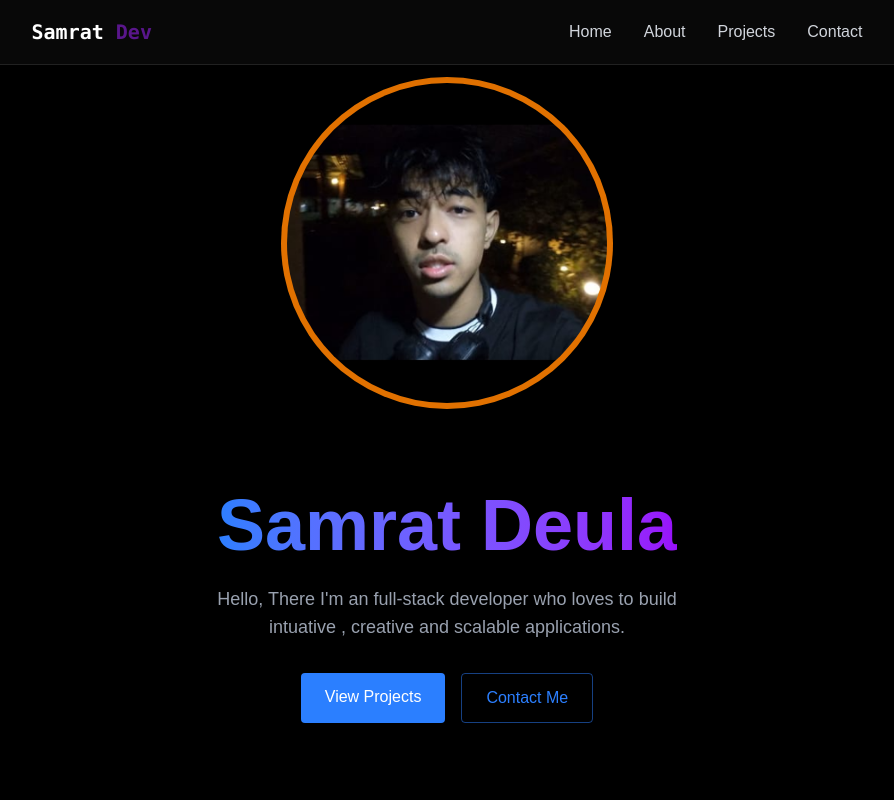
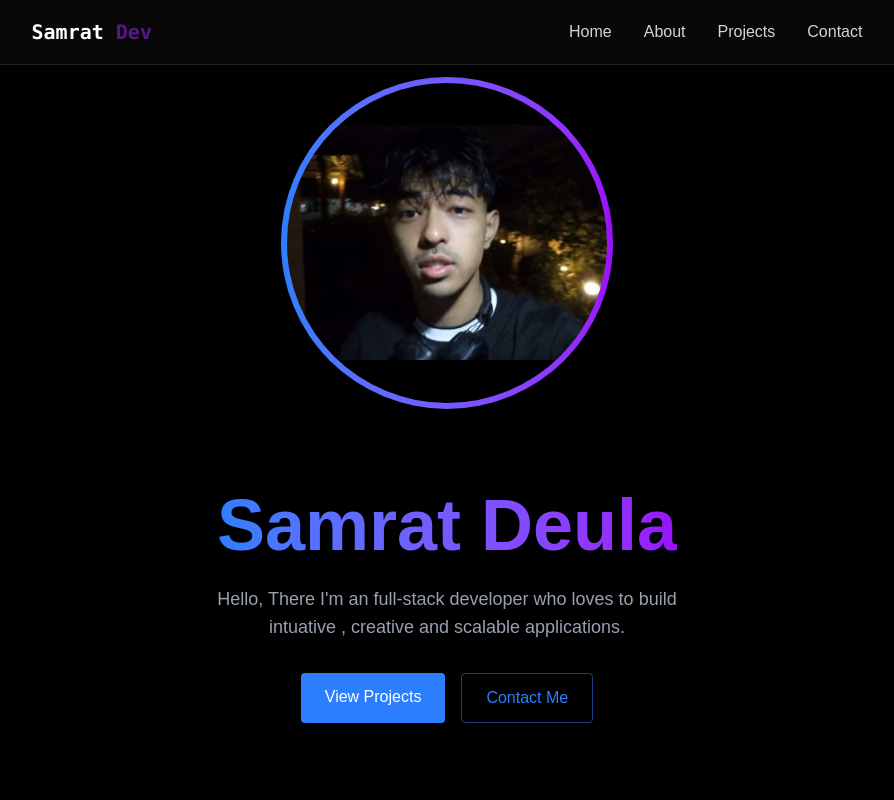
Before and after one commit to Samrat-Deula7/-Portfolio-, a React (Vite) app: page / in a window 1280 px wide. Shown: the top 800 px of the page, without its empty margins (193-1087 px from the left). Built offline with nearby package versions, Linux system fonts and the light colour scheme.

Commit message:
modifying the profile pic

```diff
--- a/src/components/Sections/Home.jsx
+++ b/src/components/Sections/Home.jsx
@@ -9,7 +9,7 @@ const Home = () => {
     >
       <RevealOnScroll>
         <div className="text-center place-items-center z-10 px-4">
-          <div className="w-43 h-43 lg:w-83 lg:h-83 md:w-53 md:h-53 rounded-full bg-amber-600 mb-20">
+          <div className="w-43 h-43 lg:w-83 lg:h-83 md:w-53 md:h-53 rounded-full bg-gradient-to-r from-blue-500 to-purple-600 mb-20">
             <div className="w-full h-full flex justify-center items-center ">
               <img
                 src={Pic}
```
